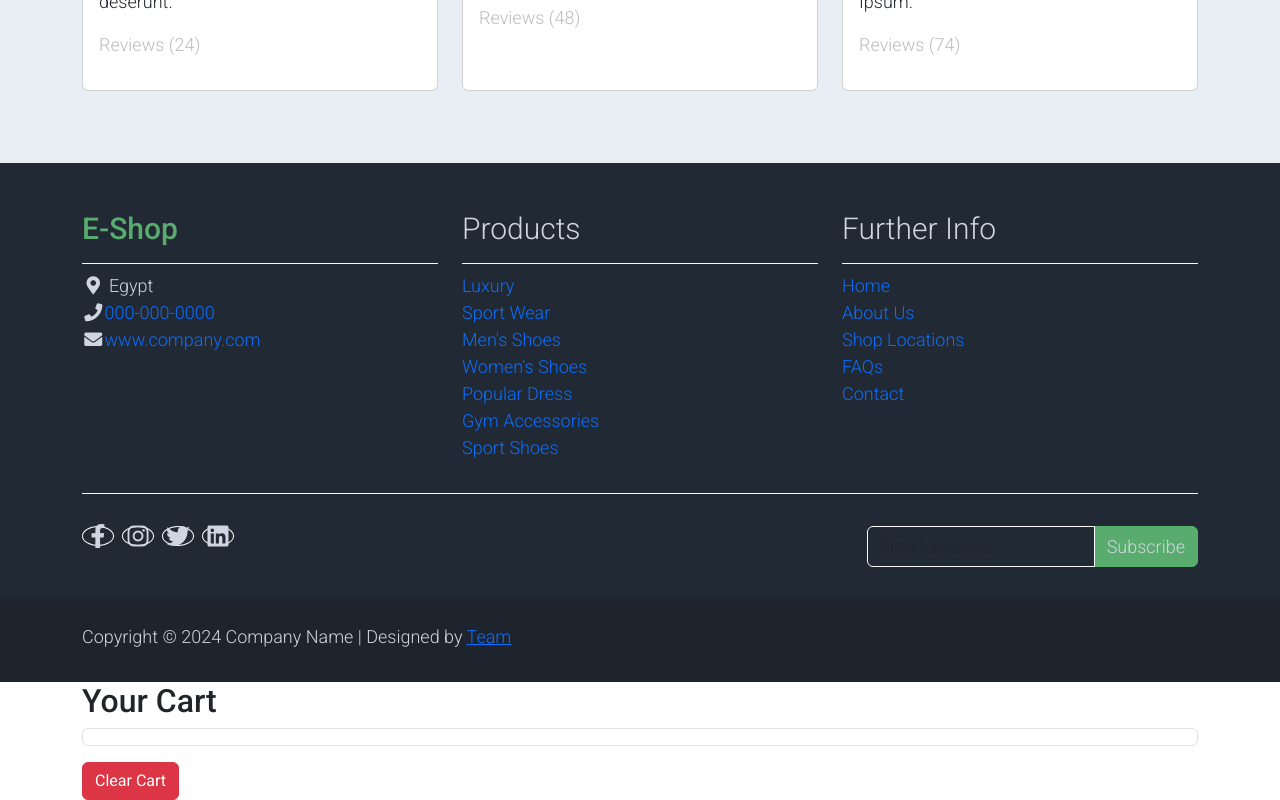
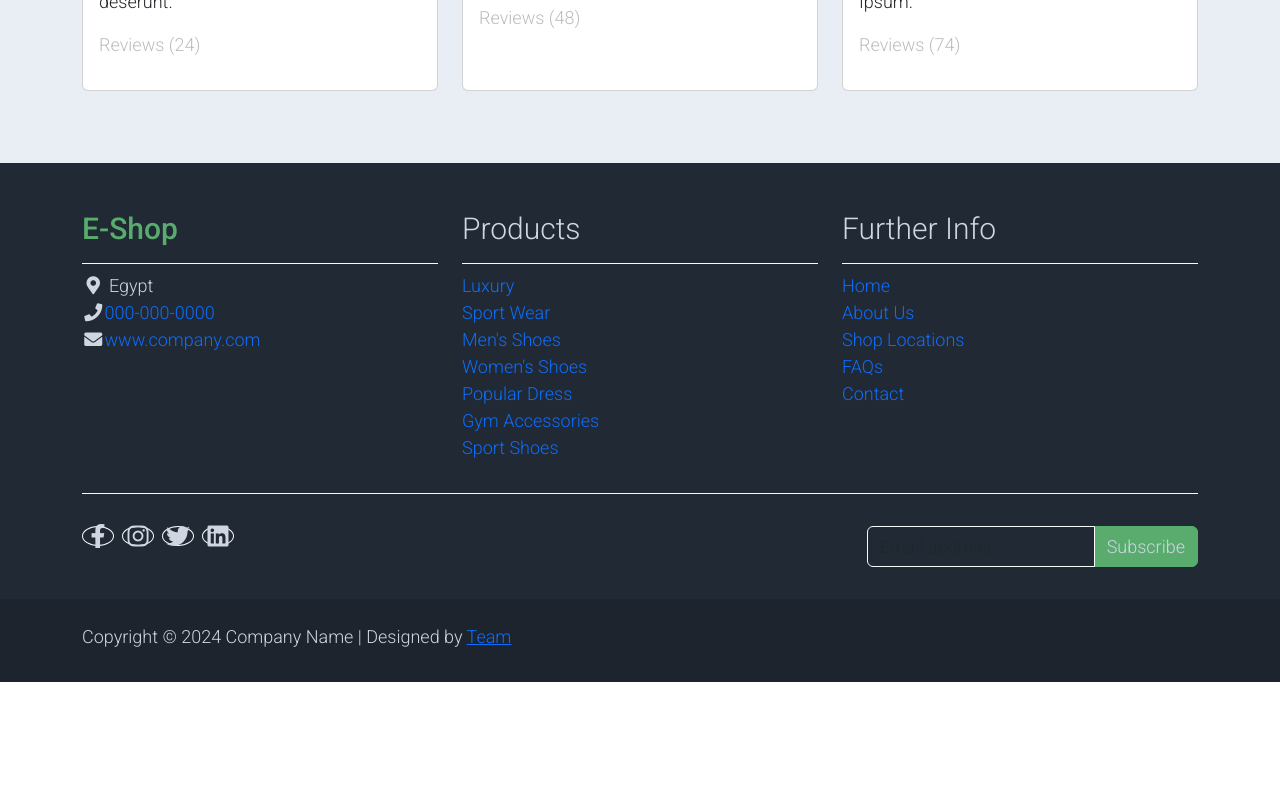
Before and after one commit to MohannadMosaad/e-App, an Angular app: page / in a window 1280 px wide. Shown: the part 2076-2876 px from the top of the page. After the commit the page ends 2758 px from the top, so only its background shows below. Built offline with nearby package versions, Linux system fonts and the light colour scheme.

Commit message:
Fix Routing and fetch API

```diff
--- a/src/app/app.component.html
+++ b/src/app/app.component.html
@@ -1,6 +1,4 @@
 
 <app-header></app-header>
-<app-home></app-home>
+<router-outlet></router-outlet>
 <app-footer></app-footer>
-<router-outlet></router-outlet>
-<app-cart></app-cart>
--- a/src/app/app.module.ts
+++ b/src/app/app.module.ts
@@ -1,6 +1,5 @@
 import { NgModule } from '@angular/core';
 import { BrowserModule } from '@angular/platform-browser';
-import { AppRoutingModule } from './app-routing.module';
 import { AppComponent } from './app.component';
 import { ProductsComponent } from './products/products.component';
 import { ProductsCardComponent } from './products-card/products-card.component';
@@ -12,10 +11,7 @@ import { app } from '../../server';
     ProductsCardComponent
   ],
   exports: [ProductsCardComponent],
-  imports: [
-    BrowserModule,
-    AppRoutingModule
-  ],
+  imports: [],
   providers: [],
   bootstrap: []
 })export class AppModule { }
--- a/src/app/app.routes.ts
+++ b/src/app/app.routes.ts
@@ -1,3 +1,13 @@
 import { Routes } from '@angular/router';
+import { HomeComponent } from './home/home.component';
+import { ProductsComponent } from './products/products.component';
+import { CartComponent } from './cart/cart.component';
 
-export const routes: Routes = [];
+export const routes: Routes = [
+{path: '', component: HomeComponent},
+{path: 'products', component: ProductsComponent},
+{path: 'cart', component: CartComponent},
+{path: '**', redirectTo: ''}
+
+
+];
--- a/src/app/header/header.component.ts
+++ b/src/app/header/header.component.ts
@@ -1,9 +1,10 @@
 import { Component } from '@angular/core';
+import { RouterModule } from '@angular/router';
 
 @Component({
   selector: 'app-header',
   standalone: true,
-  imports: [],
+  imports: [RouterModule],
   templateUrl: './header.component.html',
   styleUrl: './header.component.css'
 })
--- a/src/app/products/products.component.ts
+++ b/src/app/products/products.component.ts
@@ -1,11 +1,13 @@
 import { Component, OnInit } from '@angular/core';
 import { CartService } from '../cart.service';
 import { AppModule } from '../app.module';
+import { CommonModule } from '@angular/common';
+import { NgModule } from '@angular/core';
 
 
 @Component({
   selector: 'app-products',
-  imports: [AppModule],
+  imports: [AppModule,CommonModule],
   standalone: true,
   templateUrl: './products.component.html',
   styleUrls: ['./products.component.css']
```
Also changed, not shown: src/app/app-routing.module.ts (deleted, +0 -18 lines).
